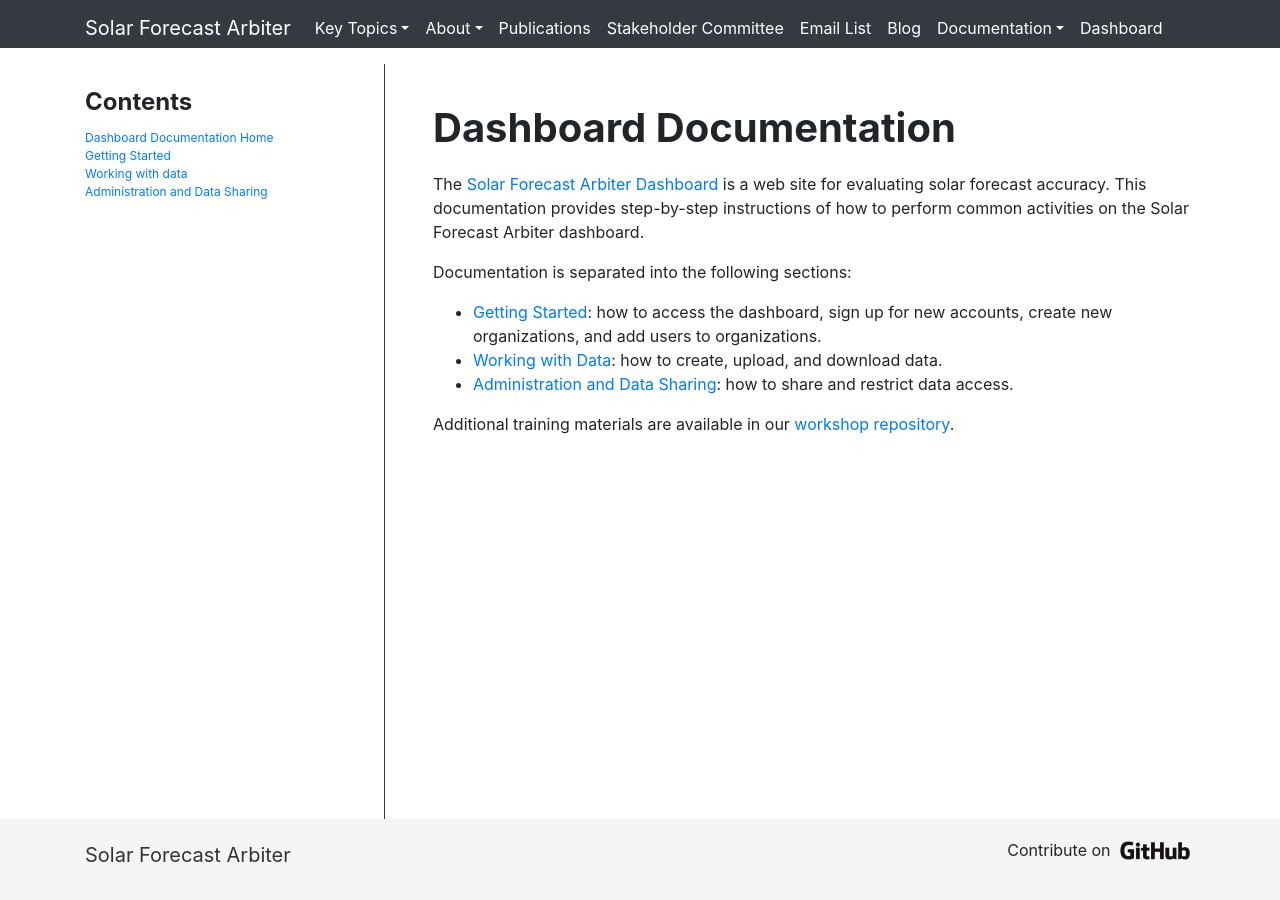
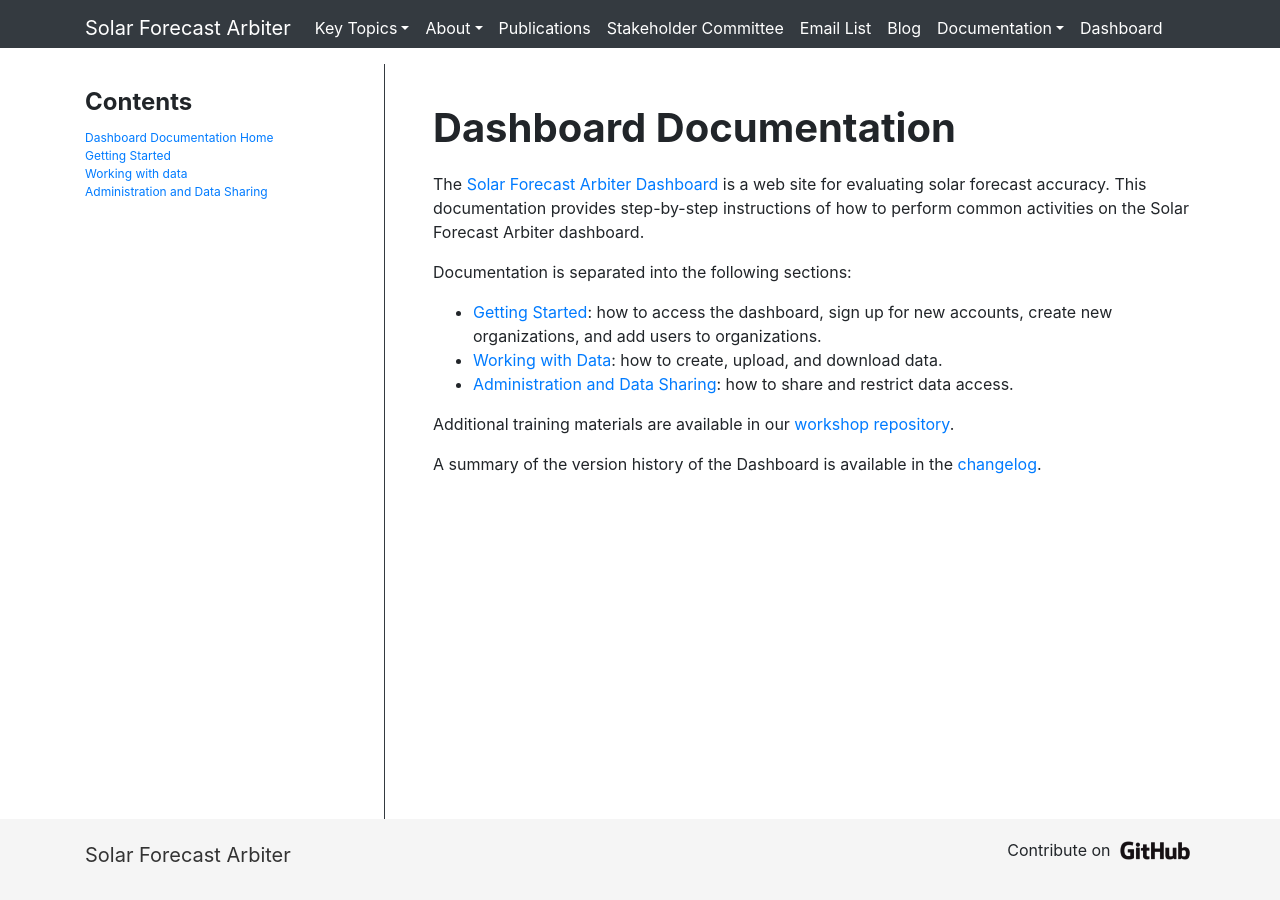
Before and after one commit to SolarArbiter/SolarArbiter.github.io, a Jekyll site: the page built from documentation/dashboard/documentation.md, in a window 1280 px wide. Built offline with Jekyll 4.4.1, drawn with Linux system fonts in a browser that asks for light colours; our own code applies the rules of GitHub Pages for plain Markdown files.

Commit message:
changelog in github.io repo (#125)
* changelog in github.io repo

* add beta4 items

* update changelog

Co-authored-by: Leland Boeman <lboeman@email.arizona.edu>

```diff
--- a/documentation/dashboard/documentation.md
+++ b/documentation/dashboard/documentation.md
@@ -25,3 +25,5 @@
 
 Additional training materials are available in our
 [workshop repository](https://github.com/SolarArbiter/workshop).
+
+A summary of the version history of the Dashboard is available in the [changelog](/changelog).
```
Also changed, not shown: CHANGELOG.md (added), changelog_wrap.md (added).
